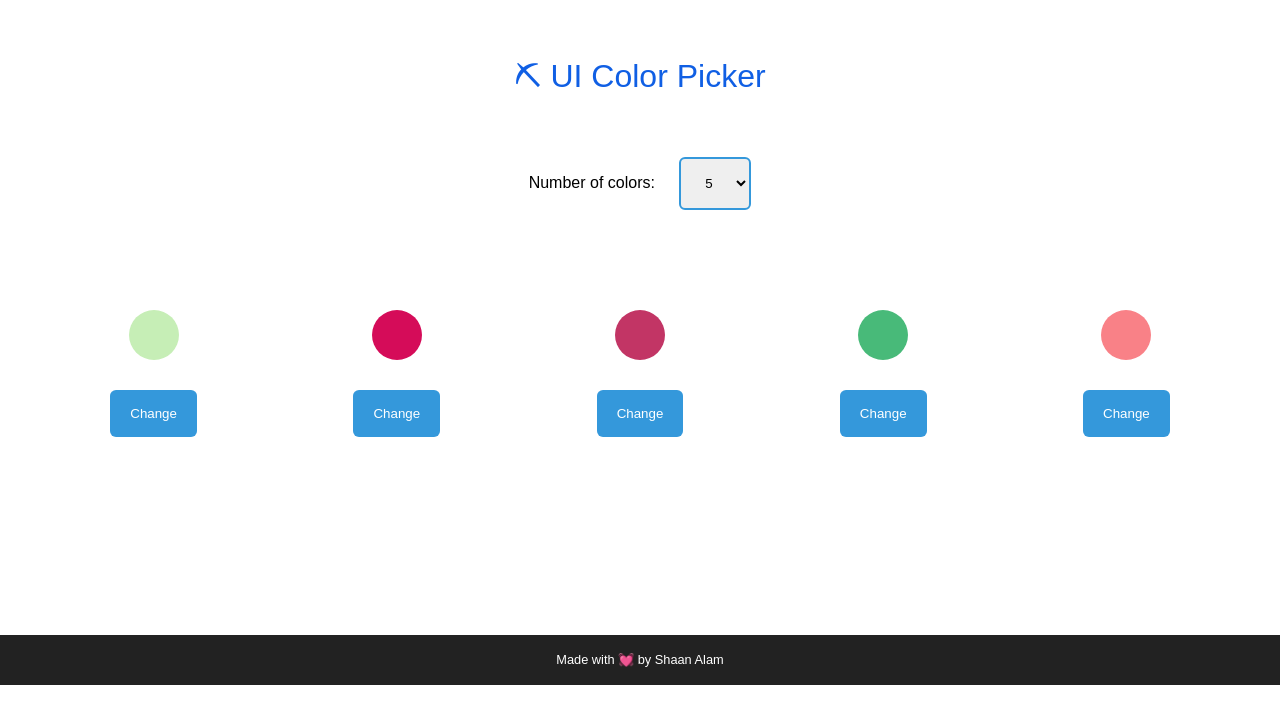
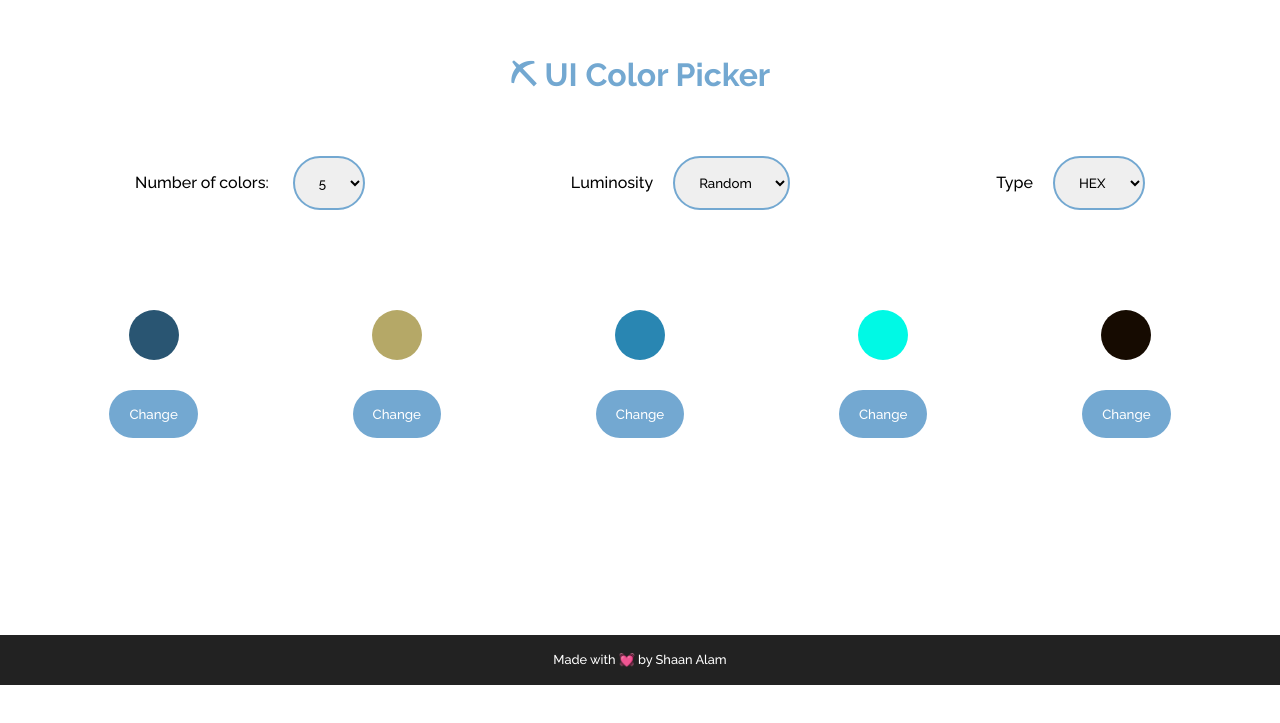
Before and after one commit to shaan71845/uicolorpicker, a React (Create React App) app: page / in a window 1280 px wide. Shown: the part 115-838 px from the top of the page. Built offline with nearby package versions, Linux system fonts and the light colour scheme.

Commit message:
updated features

```diff
--- a/package.json
+++ b/package.json
@@ -2,9 +2,13 @@
   "name": "app",
   "version": "0.1.0",
   "private": true,
-  "homepage":"http://shaan71845.github.io/uicolorpicker/",
+  "homepage": "http://shaan71845.github.io/uicolorpicker/",
   "dependencies": {
+    "@fortawesome/fontawesome-svg-core": "^1.2.28",
+    "@fortawesome/free-solid-svg-icons": "^5.13.0",
+    "@fortawesome/react-fontawesome": "^0.1.9",
     "cra-template": "1.0.3",
+    "randomcolor": "^0.5.4",
     "react": "^16.13.1",
     "react-dom": "^16.13.1",
     "react-scripts": "3.4.1"
--- a/src/App.css
+++ b/src/App.css
@@ -1,12 +1,9 @@
+@import url('https://fonts.googleapis.com/css2?family=Raleway:wght@500;700&family=Titillium+Web:wght@600&display=swap');
 * {
   margin: 0;
   padding: 0;
   box-sizing: border-box;
-  font-family: Montserrat, sans-serif;
-}
-
-h1 {
-  font-weight: 500;
+  font-family: 'Raleway', sans-serif;
 }
 
 html, body {
@@ -14,6 +11,10 @@ html, body {
   width: 100%;
   overflow: hidden;
 }
+#root {
+  height: 100%;
+}
+
 .container {
   width: 100%;
   height: 100%;
@@ -28,7 +29,7 @@ html, body {
 }
 
 .container h1 {
-  color: #105fe4;
+  color: rgb(115, 168, 209);
 }
 
 
@@ -55,27 +56,30 @@ html, body {
 }
 
 .color-container .color-img:hover {
-  transform: scale(1.3);
+  transform: scale(1.1);
   box-shadow: 0 3px 15px #ccc;
 }
 
 
 .color-container .change-btn {
+  position: relative;
+  top: 0;
+  font-weight: 500;
   margin: 30px 0;
   border: none;
-  border-radius: 6px;
-  background: #3498db;
+  border-radius: 2rem;
+  background: rgb(115, 168, 209);
   color: #fff;
   padding: 1rem 20px;
   text-align: center;
-  transition: all 0.4s;
+  transition: 0.4s;
   outline: none;
   cursor: pointer;
 }
 
 .color-container .change-btn:hover {
-  background: #3498dbaf;
-  box-shadow: 0 4px 10px #ccc;
+  top: -5px;
+  box-shadow: 0 4px 10px #c5d4ee;
 }
 
 .modal {
@@ -84,35 +88,34 @@ html, body {
   right: 5%;
   transform: translate(-5%, -5%);
   padding: 0.5rem 2rem;
-  background: #3498db;
   color: #fff;
   transition: all 0.4s;
   opacity: 0;
   z-index: 999;
+  border-radius: 2rem;
+}
+
+.modal p {
+  font-family: 'Titillium Web', sans-serif;
 }
 
 .modal.active {
   opacity: 1;
-  bottom: 5%;
-  box-shadow: 0 0px 4px #333;
+  bottom: 10%;
+  box-shadow: 0 5px 4px #c5d4ee;
 }
 
-.modal::before {
-  content: '';
-  height: 0px;
-  width: 0px;
-  border: 10px solid transparent;
-  position: absolute;
-  bottom: -19px;
-  left: 0px;
-  border-top-color: #3498db;
+.config {
+  width: 100%;
+  display: flex;
+  justify-content: space-around;
 }
 
-#select-list {
+.select-list {
   margin: 50px 0;
   padding: 1rem 20px;
-  border: 2px solid #3498db;
-  border-radius: 6px;
+  border: 2px solid rgb(115, 168, 209);
+  border-radius: 2rem;
   outline: none;
   margin-left: 20px;
 }
@@ -144,9 +147,6 @@ html, body {
 
 
 footer {
-  /* position: sticky;
-  top: 90%; */
-  /* padding: 2rem; */
   height: 50px;
   width: 100%;
   background: #222;
--- a/src/App.js
+++ b/src/App.js
@@ -2,35 +2,68 @@ import React from "react";
 import "./App.css";
 import Color from "./components/Color";
 import Modal from "./components/Modal";
-import SelectList from "./components/SelectList";
+import randomColor from "randomcolor";
+import ColorConfig from "./components/ColorConfig";
 
 class App extends React.Component {
   constructor(props) {
     super(props);
     this.state = {
+      colorConfig: {
+        luminosity: "random",
+        hue: "random",
+        format: "hex",
+        alpha: 1,
+      },
       colorLength: 5,
       colors: [],
       showModal: false,
+      modalColor: "",
     };
   }
 
   componentDidMount() {
+    this.changeAllColors();
+  }
+
+  changeAllColors = () => {
     let { colors } = this.state;
 
     for (let i = 0; i < this.state.colorLength; i++) {
-      colors[i] = this.getRandomColor();
+      colors[i] = randomColor(this.state.colorConfig);
     }
 
     this.setState({ colors });
   }
 
-  getRandomColor = () =>
-    "#" + Math.floor(Math.random() * 16777215).toString(16);
+  handleLuminosity = e => {
+    const luminosity = e.target.options[e.target.selectedIndex].value;
+
+    let { colorConfig } = this.state;
+    colorConfig.luminosity = luminosity;
+
+    this.setState({ colorConfig });
+
+    this.changeAllColors();
+
+  }
+
+  handleColorFormat = e => {
+    let { colorConfig } = this.state;
+
+    let colorFormat = e.target.options[e.target.selectedIndex].value;
+    colorConfig.format = colorFormat.toLowerCase();
+    this.setState({ colorConfig });
+
+    this.changeAllColors();
+  }
+
+  changeColorLuminosity = e => {};
 
   changeColor = e => {
     const index = e.target.parentElement.getAttribute("data-index");
     let { colors } = this.state;
-    colors[index] = this.getRandomColor();
+    colors[index] = randomColor(this.state.colorConfig);
 
     this.setState({ colors });
   };
@@ -39,11 +72,11 @@ class App extends React.Component {
     const color = e.target.parentElement.getAttribute("data-color");
     navigator.clipboard.writeText(color);
 
-    this.showModal();
+    this.showModal(color);
   };
 
-  showModal = () => {
-    this.setState({ showModal: !this.state.showModal });
+  showModal = color => {
+    this.setState({ showModal: !this.state.showModal, modalColor: color });
 
     setTimeout(() => {
       this.setState({ showModal: !this.state.showModal });
@@ -56,7 +89,7 @@ class App extends React.Component {
 
     if (this.state.colors.length < colorLength) {
       while (colors.length !== +colorLength) {
-        colors.push(this.getRandomColor());
+        colors.push(randomColor());
       }
     } else {
       colors.splice(colorLength);
@@ -75,19 +108,26 @@ class App extends React.Component {
           </span>
           UI Color Picker
         </h1>
-        <SelectList selectColorNumber={this.selectColorNumber} />
+        <ColorConfig
+          selectColorNumber={this.selectColorNumber}
+          handleLuminosity={this.handleLuminosity}
+          handleColorFormat={this.handleColorFormat}
+        />
         <div className="color-container">
           {this.state.colors.map((color, index) => (
             <Color
               copyColor={this.copyColor}
               index={index}
               color={color}
-              key={this.getRandomColor().slice(1)}
+              key={randomColor().slice(1)}
               changeColor={this.changeColor}
             />
           ))}
         </div>
-        <Modal showModal={this.state.showModal} />
+        <Modal
+          showModal={this.state.showModal}
+          modalColor={this.state.modalColor}
+        />
       </div>
     );
   }
--- /dev/null
+++ b/src/components/Alpha.js
@@ -0,0 +1,41 @@
+import React from "react";
+
+class Alpha extends React.Component {
+  constructor(props) {
+    super(props);
+    this.state = { value: "" };
+  }
+
+  componentDidUpdate() {
+    this.props.changeColorAlpha(this.state.alpha);
+  }
+
+  changeAlpha = e => {
+    let value = 0;
+
+    if (e.target.value > 1) {
+      value = 1;
+    } else {
+      value = e.target.value;
+    }
+
+    this.setState({ value });
+  };
+
+  render() {
+    return (
+      <div className="select-container">
+        <label htmlFor="">Alpha</label>
+        <input
+          onChange={this.changeAlpha}
+          type="number"
+          className="select-list"
+          placeholder="Alpha Value"
+          value={this.state.value}
+        />
+      </div>
+    );
+  }
+}
+
+export default Alpha;
--- a/src/components/Color.js
+++ b/src/components/Color.js
@@ -1,24 +1,38 @@
-import React from "react";
+ import React from "react";
 
 class Color extends React.Component {
   constructor(props) {
     super(props);
     this.state = { color: "" };
+
   }
 
-  static getDerivedStateFromProps (props) {
+  static getDerivedStateFromProps(props) {
     return { color: props.color };
   }
 
   render() {
     return (
-      <div className="color" data-color={this.props.color} data-index={this.props.index}>
-        <div onClick={this.props.copyColor} className="color-img" style={{ background: this.state.color }}></div>
-        <button type="button" onClick={this.props.changeColor} className="change-btn">Change</button>
+      <div
+        className="color"
+        data-color={this.state.color}
+        data-index={this.props.index}
+      >
+        <div
+          onClick={this.props.copyColor}
+          className="color-img"
+          style={{ background: this.state.color }}
+        ></div>
+        <button
+          type="button"
+          onClick={this.props.changeColor}
+          className="change-btn"
+        >
+          Change
+        </button>
       </div>
     );
   }
 }
 
-
 export default Color;
--- /dev/null
+++ b/src/components/ColorConfig.js
@@ -0,0 +1,28 @@
+import React from 'react';
+import ColorLength from './ColorLength';
+import Luminosity from './Luminosity';
+import Format from './Format';
+// import Alpha from './Alpha';
+
+
+class ColorConfig extends React.Component {
+  constructor (props) {
+    super(props);
+    this.state = {};
+  }
+
+
+  render () {
+    return (
+      <div className="config">
+        <ColorLength selectColorNumber={this.props.selectColorNumber} />
+        <Luminosity handleLuminosity={this.props.handleLuminosity} />
+        <Format handleColorFormat={this.props.handleColorFormat} />
+        {/* <Alpha value={1} changeColorAlpha={this.props.changeColorAlpha} /> */}
+      </div>
+    );
+  }
+
+}
+
+export default ColorConfig;
--- a/src/components/SelectList.js
+++ b/src/components/ColorLength.js
@@ -14,12 +14,12 @@ class SelectList extends React.Component {
     return (
       <div className="select-container">
         <label htmlFor="">Number of colors: </label>
-        <select id="select-list" onChange={this.props.selectColorNumber} defaultValue={5}>
+        <select className="select-list" id="select-list" onChange={this.props.selectColorNumber} defaultValue={5}>
+          <option value="5">5</option>
+          <option value="4">4</option>
+          <option value="3">3</option>
+          <option value="2">2</option>
           <option value="1">1</option>
-          <option value="2">2</option>
-          <option value="3">3</option>
-          <option value="4">4</option>
-          <option value="5">5</option>
         </select>
       </div>
     );
--- /dev/null
+++ b/src/components/Format.js
@@ -0,0 +1,24 @@
+import React from 'react';
+
+class Format extends React.Component {
+  constructor (props) {
+    super(props);
+    this.state = {};
+  }
+
+  render () {
+    return (
+      <div className="select-container">
+        <label htmlFor="">Type</label>
+        <select onChange={this.props.handleColorFormat} className="select-list" defaultValue="HEX">
+          <option value="HEX">HEX</option>
+          <option value="RGB">RGB</option>
+          <option value="HSL">HSL</option>
+        </select>
+      </div>
+    );
+  }
+
+}
+
+export default Format;
--- /dev/null
+++ b/src/components/Luminosity.js
@@ -0,0 +1,23 @@
+import React from "react";
+
+class Luminosity extends React.Component {
+  constructor(props) {
+    super(props);
+    this.state = {};
+  }
+
+  render() {
+    return (
+      <div className="select-container">
+        <label htmlFor="">Luminosity</label>
+        <select onChange={this.props.handleLuminosity} className="select-list" defaultValue="Random">
+          <option value="Random">Random</option>
+          <option value="Light">Light</option>
+          <option value="Dark">Dark</option>
+        </select>
+      </div>
+    );
+  }
+}
+
+export default Luminosity;
--- a/src/components/Modal.js
+++ b/src/components/Modal.js
@@ -14,7 +14,7 @@ class Modal extends React.Component {
 
   render() {
     return (
-      <div className={(this.state.showModal ? 'modal active' : 'modal')}>
+      <div className={(this.state.showModal ? 'modal active' : 'modal')} style={{ backgroundColor: this.props.modalColor }}>
         <p>Copied....</p>
       </div>
     );
--- a/src/index.js
+++ b/src/index.js
@@ -10,7 +10,7 @@ ReactDOM.render(
     <App />
     <Footer />
   </React.StrictMode>,
-  document.body
+  document.getElementById('root')
 );
 
 // This tag syntax is neither a string nor HTML, it's JSX. JSX is a syntax extension to JavaScript.
```
Also changed, not shown: 1 other file (tests, documents, lock files or other folders).
